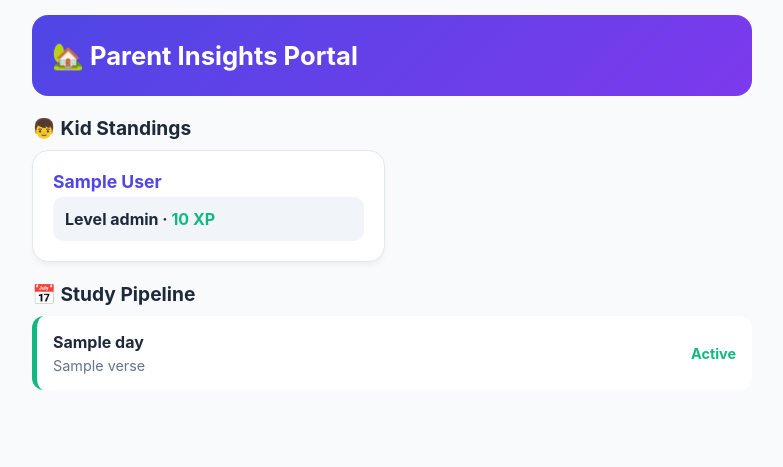
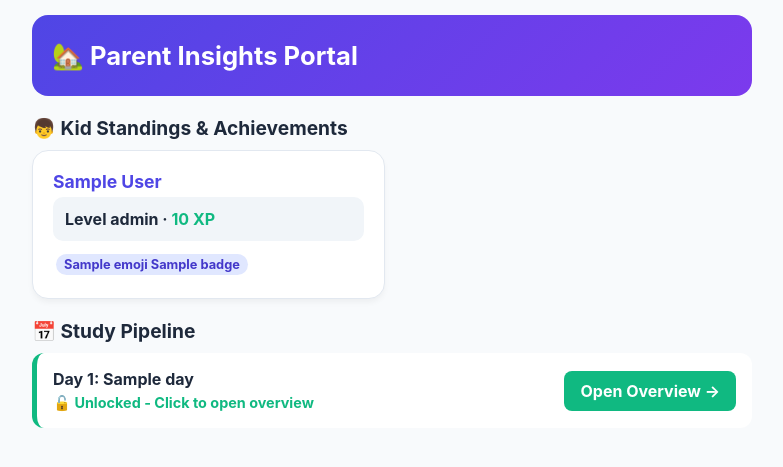
Before and after one commit to LiamN-Dev/bible_study_app, a Flask app: template templates/parent.html in a window 1280 px wide. Shown: the top 467 px of the page, without its empty margins (248-1031 px from the left). Run offline with Flask 3, Linux system fonts and the light colour scheme; the template is opened without the code that fills it: most values are stand-ins (such as "Sample title", 1, 10 or a date in 2020).

Commit message:
Enhance parent.html with badges and status updates

```diff
--- a/templates/parent.html
+++ b/templates/parent.html
@@ -12,10 +12,11 @@
         @media (max-width: 500px) { .grid { grid-template-columns: 1fr; } }
         .card { background: white; padding: 20px; border-radius: 16px; box-shadow: 0 4px 6px -1px rgba(0,0,0,0.05); border: 1px solid #e2e8f0; }
         .profile-stat { background: #f1f5f9; padding: 12px; border-radius: 10px; font-weight: bold; margin-top: 5px; }
+        .badge-span { display: inline-block; background: #e0e7ff; color: #4338ca; padding: 3px 8px; border-radius: 12px; font-size: 0.8rem; margin: 3px; font-weight: bold; }
         .day-row { background: white; padding: 16px; border-radius: 12px; margin-bottom: 10px; border-left: 5px solid #cbd5e1; }
         .status-locked { border-left-color: #ef4444; }
         .status-unlocked { border-left-color: #10b981; }
-        .btn-action { background: #4f46e5; color: white; border: none; padding: 10px 16px; border-radius: 8px; font-weight: bold; cursor: pointer; width: 100%; margin-top: 10px; }
+        .btn-action { background: #4f46e5; color: white; border: none; padding: 10px 16px; border-radius: 8px; font-weight: bold; cursor: pointer; width: 100%; margin-top: 10px; text-decoration: none; text-align: center; display: inline-block; }
         @media (min-width: 600px) { .btn-action { width: auto; margin-top: 0; } .day-row { display: flex; justify-content: space-between; align-items: center; } }
     </style>
 </head>
@@ -24,12 +25,19 @@
         <h1 style="margin:0; font-size:1.6rem;">🏡 Parent Insights Portal</h1>
     </div>
 
-    <h2 style="font-size:1.2rem; margin-bottom:10px;">👦 Kid Standings</h2>
+    <h2 style="font-size:1.2rem; margin-bottom:10px;">👦 Kid Standings & Achievements</h2>
     <div class="grid">
         {% for p in profiles %}
         <div class="card">
             <strong style="font-size:1.1rem; color:#4f46e5;">{{ p['display_name'] }}</strong>
             <div class="profile-stat">Level {{ p['level'] }} · <span style="color:#10b981;">{{ p['points'] }} XP</span></div>
+            <div style="margin-top:10px;">
+                {% for b in p['badges'] %}
+                    <span class="badge-span" title="{{ b['badge_name'] }}">{{ b['emoji'] }} {{ b['badge_name'] }}</span>
+                {% else %}
+                    <span style="font-size:0.85rem; color:#94a3b8;">No badges assigned yet</span>
+                {% endfor %}
+            </div>
         </div>
         {% endfor %}
     </div>
@@ -38,22 +46,22 @@
     {% for day in days %}
         <div class="day-row {{ 'status-locked' if day['is_locked'] else 'status-unlocked' }}">
             <div>
-                <strong>{{ day['title'] }}</strong>
+                <strong>Day {{ day['day_number'] }}: {{ day['title'] }}</strong>
                 <p style="margin:5px 0 0 0; font-size:0.9rem; color:#64748b;">
-                    {% if not day['is_locked'] %} {{ day['verse'] }} {% else %} 🔒 Locked Archive Module {% endif %}
+                    {% if not day['is_locked'] %} <span style="color:#10b981; font-weight:bold;">🔓 Unlocked - Click to open overview</span> {% else %} 🔒 Locked Archive Module {% endif %}
                 </p>
             </div>
             <div>
                 {% if day['is_locked'] %}
                     {% if day['request_pending'] == 0 %}
                         <form action="{{ url_for('request_access', day_id=day['id']) }}" method="POST">
-                            <button type="submit" class="btn-action">Request View</button>
+                            <button type="submit" class="btn-action" style="background:#ef4444;">Request View</button>
                         </form>
                     {% else %}
-                        <span style="color:#7f8c8d; font-size:0.9rem;">⏳ Pending Admin Approval</span>
+                        <span style="color:#f59e0b; font-size:0.9rem; font-weight:bold;">⏳ Pending Access Approval</span>
                     {% endif %}
                 {% else %}
-                    <span style="color:#10b981; font-weight:bold; font-size:0.9rem;">Active</span>
+                    <a href="/parent/day/{{ day['id'] }}" class="btn-action" style="background:#10b981;">Open Overview →</a>
                 {% endif %}
             </div>
         </div>
```
